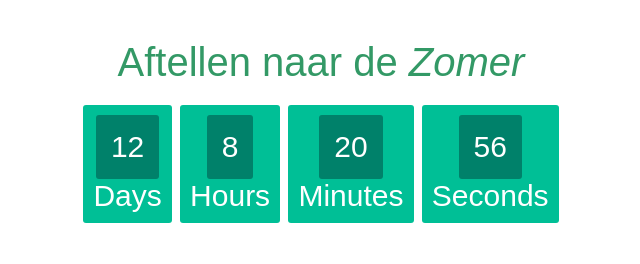
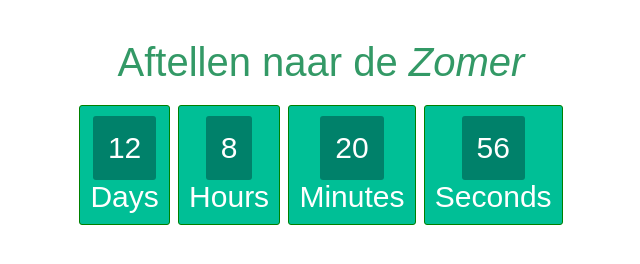
Before and after one commit to Georgyporgie/countdown-jazz, a plain HTML site: page index.html in a window 1280 px wide. Shown: the whole page, without its empty margins (319-959 px from the left). Drawn offline with Linux system fonts and the light colour scheme.

Commit message:
Update index.html

```diff
--- a/index.html
+++ b/index.html
@@ -27,7 +27,7 @@ h1{
     font-size: 30px;
 }
 #clockdiv > div{
-    padding: 10px;
+    padding: 10px; border:solid 1px green;
     border-radius: 3px;
     background: #00BF96;
     display: inline-block;
```
